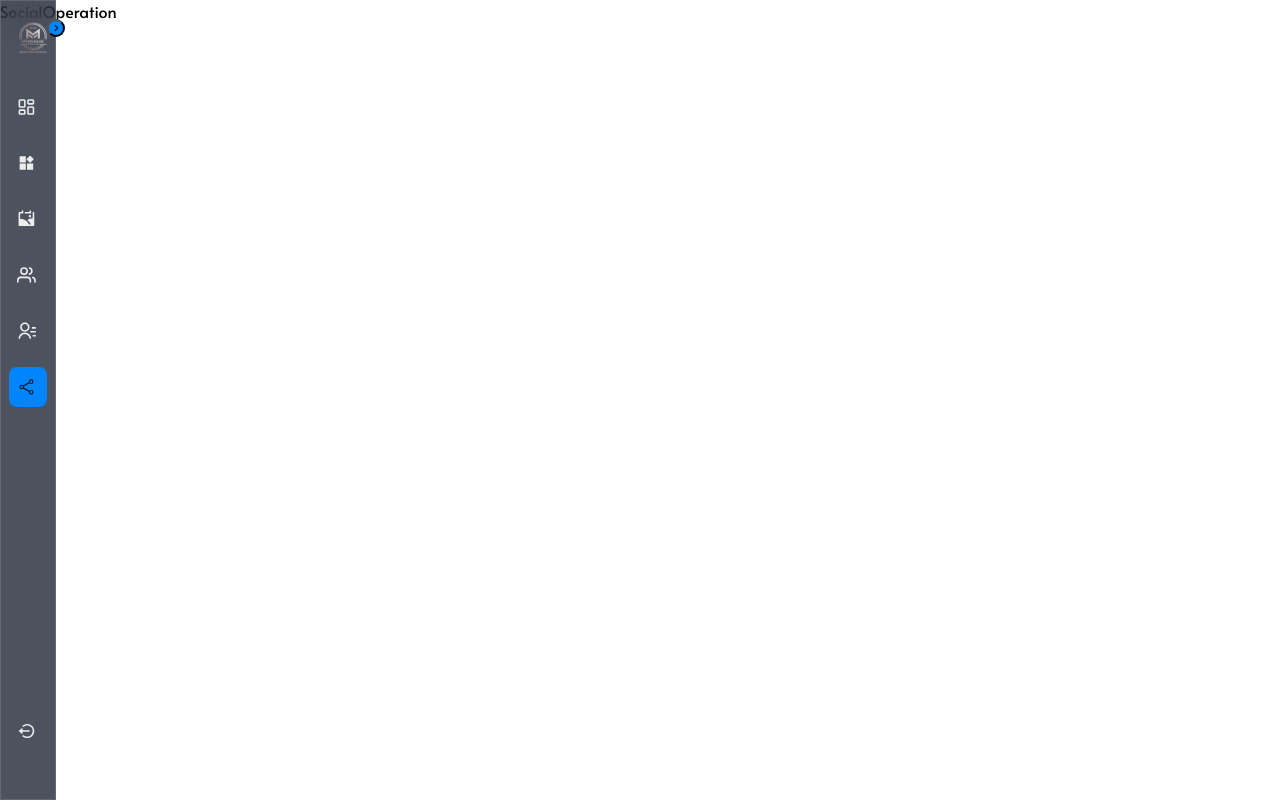
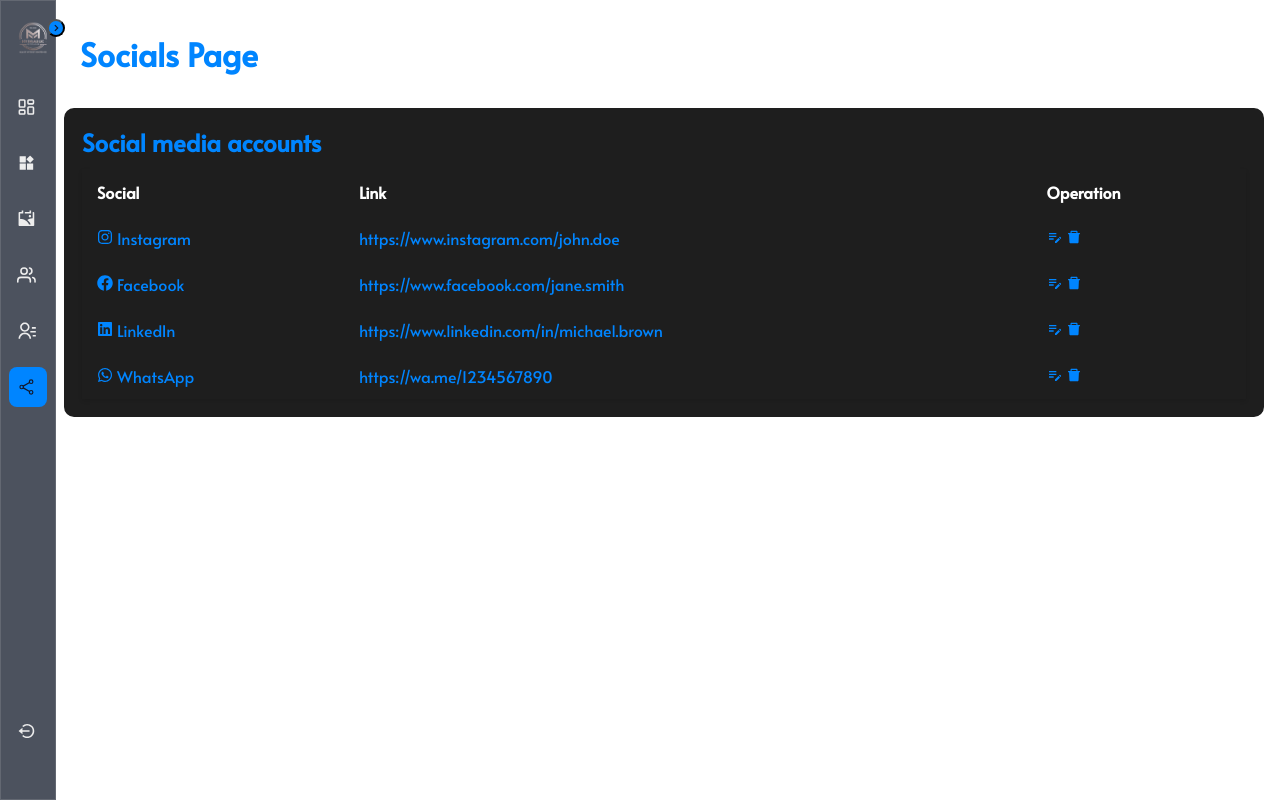
Before and after one commit to adityasharma0131/M.K-Hydraulics, a React (Vite) app in the folder client/: page /social-operation in a window 1280 px wide. Built offline with nearby package versions, Linux system fonts and the light colour scheme.

Commit message:
SocialOperation completed

```diff
--- a/client/src/index.css
+++ b/client/src/index.css
@@ -1505,6 +1505,11 @@
   box-shadow: 0px 4px 15px rgba(0, 0, 0, 0.2);
 }
 
+.social-link {
+  text-decoration: none; /* Remove underline */
+  color: #0085ff;
+}
+
 /* Responsive Design */
 @media (max-width: 768px) {
   .product-image {
--- a/client/src/pages/SocialOperation.jsx
+++ b/client/src/pages/SocialOperation.jsx
@@ -1,9 +1,79 @@
-import React from 'react'
+import React from "react";
+import { MdEditNote } from "react-icons/md";
+import { AiFillDelete } from "react-icons/ai";
+import { FaInstagram, FaFacebook, FaLinkedin } from "react-icons/fa";
+import { FaWhatsapp } from "react-icons/fa6";
+import { Link } from "react-router-dom";
 
 const SocialOperation = () => {
+  const socialMediaAccounts = [
+    {
+      id: 1,
+      icon: <FaInstagram />,
+      name: "Instagram",
+      link: "https://www.instagram.com/john.doe",
+    },
+    {
+      id: 2,
+      icon: <FaFacebook />,
+      name: "Facebook",
+      link: "https://www.facebook.com/jane.smith",
+    },
+    {
+      id: 3,
+      icon: <FaLinkedin />,
+      name: "LinkedIn",
+      link: "https://www.linkedin.com/in/michael.brown",
+    },
+    {
+      id: 4,
+      icon: <FaWhatsapp />,
+      name: "WhatsApp",
+      link: "https://wa.me/1234567890",
+    },
+  ];
+
   return (
-    <div>SocialOperation</div>
-  )
-}
+    <>
+      <div className="dashboard-name">
+        <h1>Socials Page</h1>
+      </div>
+      <div className="admin-users">
+        <h1 className="heading">Social media accounts</h1>
+        <table className="modern-table">
+          <thead>
+            <tr>
+              <th>Social</th>
+              <th>Link</th>
+              <th>Operation</th>
+            </tr>
+          </thead>
+          <tbody>
+            {socialMediaAccounts.map((account) => (
+              <tr key={account.id}>
+                <td>
+                  {account.icon} {account.name}
+                </td>
+                <td>
+                  <Link
+                    to={{ pathname: account.link }}
+                    target="_blank"
+                    className="social-link"
+                    rel="noopener noreferrer"
+                  >
+                    {account.link}
+                  </Link>
+                </td>
+                <td>
+                  <MdEditNote /> <AiFillDelete />
+                </td>
+              </tr>
+            ))}
+          </tbody>
+        </table>
+      </div>
+    </>
+  );
+};
 
-export default SocialOperation
+export default SocialOperation;
```
